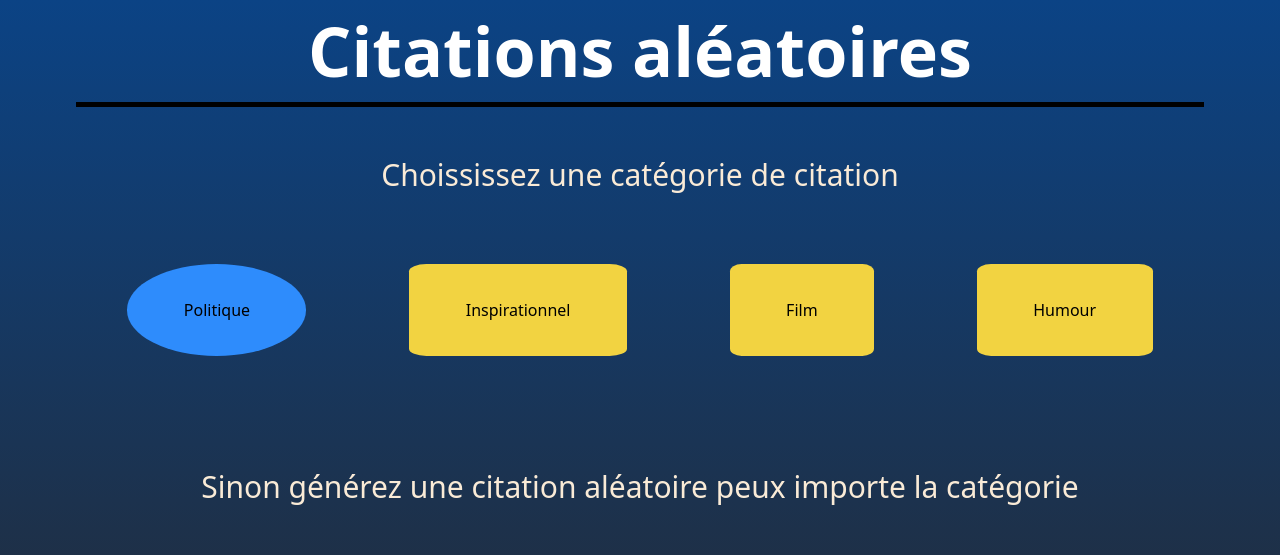
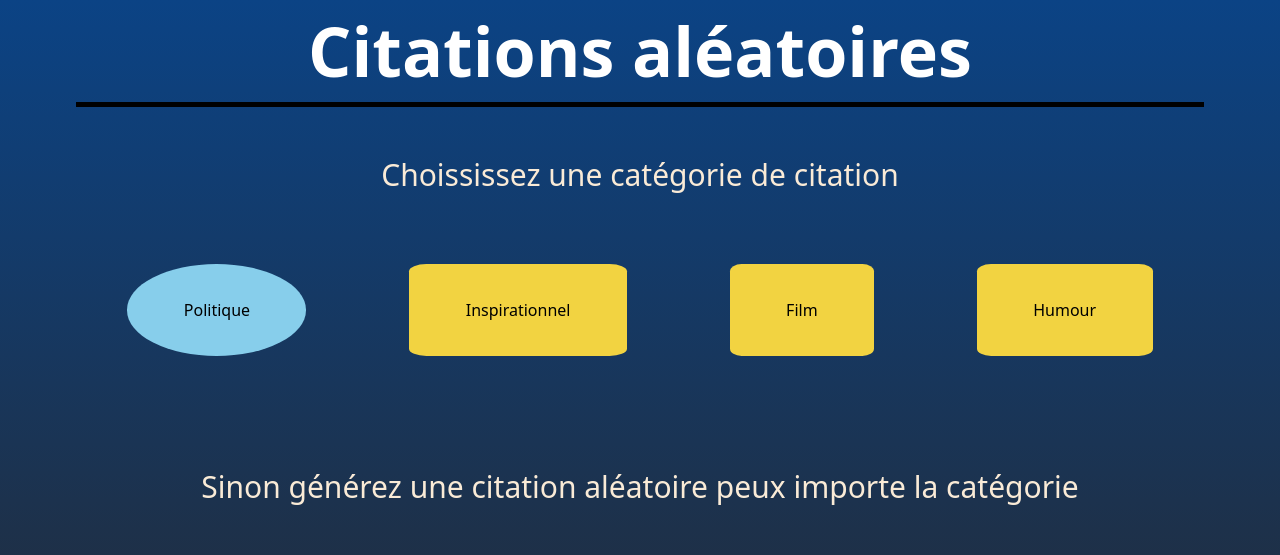
Before and after one commit to dday33480/randomquotesapp, a Django app: page /detail/ in a window 1280 px wide, with the pointer over the restyled element. Shown: the top 555 px of the page. Run offline with Django 5.2, Linux system fonts and the light colour scheme; tables that the repository leaves empty hold one stand-in row (values such as "Sample post").

Commit message:
style: Changes ::hover button background colors

```diff
--- a/quotes/static/css/main.css
+++ b/quotes/static/css/main.css
@@ -140,7 +140,7 @@ a {
 }
 
 .btn-cat-selection:hover, .btn-cat-selection:active, .btn:hover,  .btn:active {
-    background-color: #2e8cfc;
+    background-color:skyblue;
     border-radius: 90%;
 }
 
@@ -164,7 +164,8 @@ a {
 }
 
 .btn-result-cat-selection:hover {
-    background-color: #2e8cfc;
+    background-color: skyblue;
+    border-radius: 90%;
 }
 
 .result-cat-selection {
```
